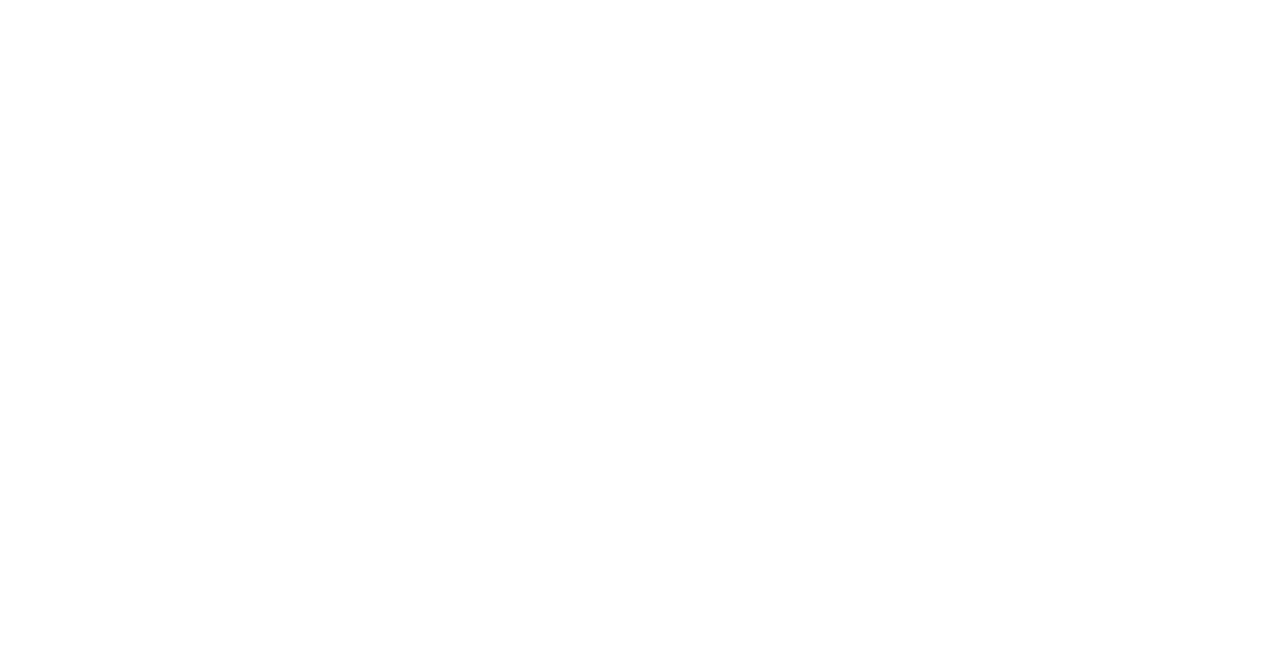
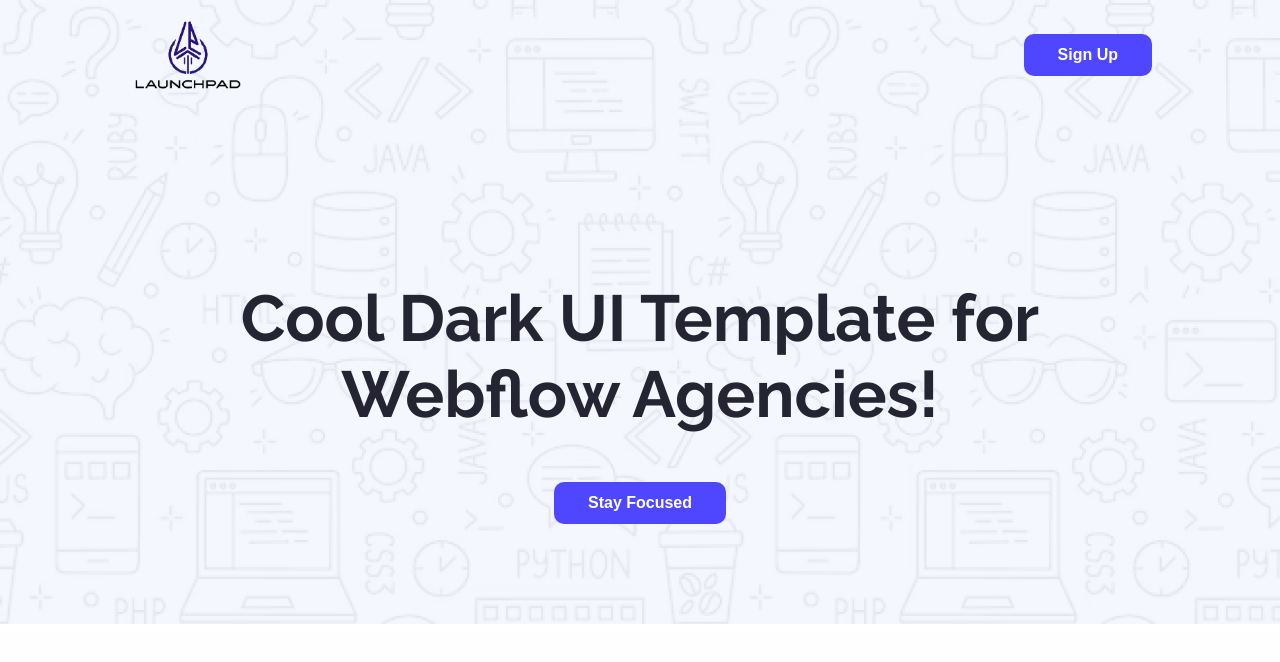
Before and after one commit to hridayshadhukha/Landing-Launchpad, a plain HTML site: page index.html in a window 1280 px wide. Drawn offline with Linux system fonts and the light colour scheme.

Commit message:
add Header section with a background image

```diff
--- a/Styles/style.css
+++ b/Styles/style.css
@@ -0,0 +1,81 @@
+* {
+  margin: 0;
+  padding: 0;
+  box-sizing: border-box;
+}
+
+body {
+  font-family: "Raleway", sans-serif;
+  background: linear-gradient(to bottom, #ffffff, #6d6abf30);
+}
+
+/* Header Section */
+
+header {
+  background-image: url("../Assets/Hero-bg.png");
+}
+
+nav {
+  max-width: 80%;
+  margin: auto;
+  display: flex;
+  justify-content: space-between;
+  align-items: center;
+}
+
+
+.logo {
+  width: 200px;
+  margin-top: -20px;
+  margin-left: -40px;
+}
+
+.btn1 {
+  padding: 12px 34px;
+  color: #ffffff;
+  font-size: 16px;
+  font-weight: 700;
+  background-color: #4e47ff;
+  margin-top: -20px;
+  border: none;
+  border-radius: 10px;
+  cursor: pointer;
+  transition: 0.2s;
+}
+
+.btn1:hover{
+  background-color: #04006c;
+  transform: scale(1.05);
+}
+
+.h2 {
+  color: #252432;
+  font-size: 65px;
+  font-weight: 700;
+  margin-top: 150px;
+  text-align: center;
+}
+
+.btn-div {
+  display: flex;
+  justify-content: center;
+}
+
+.btn2 {
+  padding: 12px 34px;
+  margin-top: 50px;
+  margin-bottom: 100px;
+  color: #ffffff;
+  font-size: 16px;
+  font-weight: 700;
+  background-color: #4e47ff;
+  border: none;
+  border-radius: 10px;
+  cursor: pointer;
+  transition: 0.2s;
+}
+
+.btn2:hover{
+  background-color: #04006c;
+  transform: scale(1.05);
+}
--- a/index.html
+++ b/index.html
@@ -24,7 +24,19 @@
   </head>
   <body>
     <header>
+      <nav>
+        <!-- <h1 class="logo">Landing-Launchpad</h1> -->
+        <img src="Assets/Landing-Launchpad.png" alt="" class="logo" />
+        <button class="btn1">Sign Up</button>
+      </nav>
 
+      <h2 class="h2">
+        Cool Dark UI Template for <br />
+        Webflow Agencies!
+      </h2>
+      <div class="btn-div">
+        <button class="btn2">Stay Focused</button>
+      </div>
     </header>
 
     <main>
```
Also changed, not shown: 1 other file.
